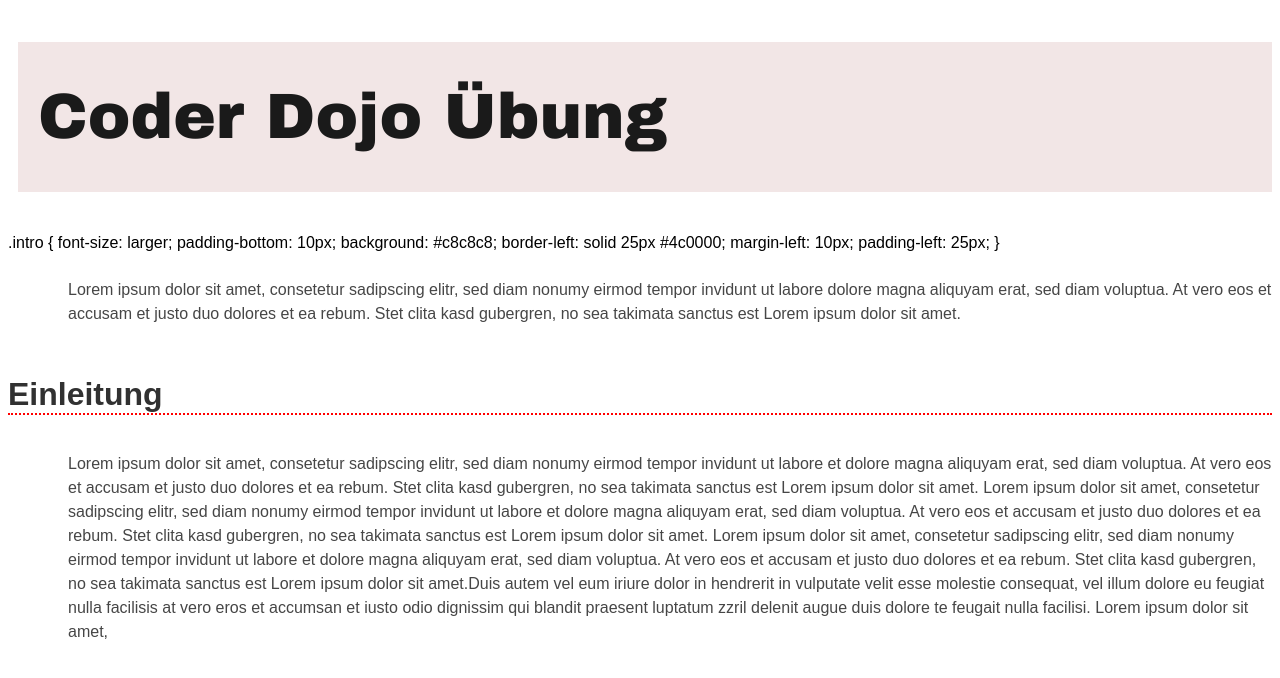
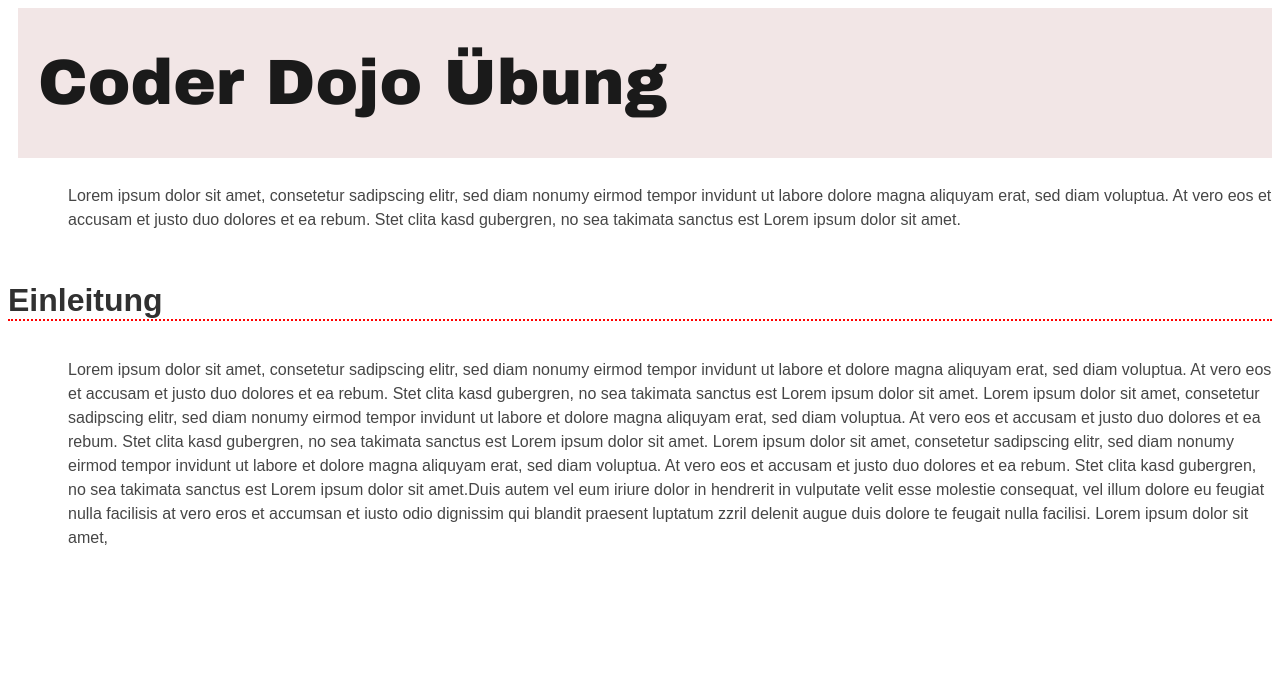
Before and after one commit to eurogym/first-homepage-161chinhan, a plain HTML site: page index.html in a window 1280 px wide. Drawn offline with Linux system fonts and the light colour scheme.

Commit message:
Update index.html

```diff
--- a/index.html
+++ b/index.html
@@ -5,17 +5,17 @@
     <link rel="stylesheet" href="index.css">
 <title>Beschreibung der Seite (erscheint in der Titelzeile des Browsers)</title>
 </head>
-<p class='intro'><h1>Coder Dojo Übung</h1></p>.intro {
+<h1>Coder Dojo Übung</h1>
+
+<body>
+<p class= 'intro {
     font-size: larger;
     padding-bottom: 10px;
     background: #c8c8c8;
     border-left: solid 25px #4c0000;
     margin-left: 10px;
     padding-left: 25px;
-}
-
-<body>
-<p>Lorem ipsum dolor sit amet, consetetur sadipscing elitr, sed diam nonumy eirmod tempor invidunt ut labore dolore magna aliquyam erat, sed diam voluptua. At vero eos et accusam et justo duo dolores et ea rebum. Stet clita kasd gubergren, no sea takimata sanctus est Lorem ipsum dolor sit amet.</p>
+}'>Lorem ipsum dolor sit amet, consetetur sadipscing elitr, sed diam nonumy eirmod tempor invidunt ut labore dolore magna aliquyam erat, sed diam voluptua. At vero eos et accusam et justo duo dolores et ea rebum. Stet clita kasd gubergren, no sea takimata sanctus est Lorem ipsum dolor sit amet.</p>
 <h2>Einleitung</h2>
 <p>Lorem ipsum dolor sit amet, consetetur sadipscing elitr, sed diam nonumy eirmod tempor invidunt ut labore et dolore magna aliquyam erat, sed diam voluptua. At vero eos et accusam et justo duo dolores et ea rebum. Stet clita kasd gubergren, no sea takimata sanctus est Lorem ipsum dolor sit amet. Lorem ipsum dolor sit amet, consetetur sadipscing elitr, sed diam nonumy eirmod tempor invidunt ut labore et dolore magna aliquyam erat, sed diam voluptua. At vero eos et accusam et justo duo dolores et ea rebum. Stet clita kasd gubergren, no sea takimata sanctus est Lorem ipsum dolor sit amet. Lorem ipsum dolor sit amet, consetetur sadipscing elitr, sed diam nonumy eirmod tempor invidunt ut labore et dolore magna aliquyam erat, sed diam voluptua. At vero eos et accusam et justo duo dolores et ea rebum. Stet clita kasd gubergren, no sea takimata sanctus est Lorem ipsum dolor sit amet.Duis autem vel eum iriure dolor in hendrerit in vulputate velit esse molestie consequat, vel illum dolore eu feugiat nulla facilisis at vero eros et accumsan et iusto odio dignissim qui blandit praesent luptatum zzril delenit augue duis dolore te feugait nulla facilisi. Lorem ipsum dolor sit amet,</p>
 
```
